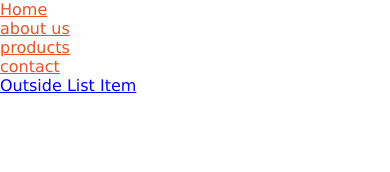
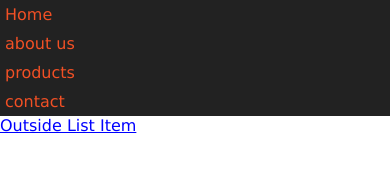
Before and after one commit to jbagalanon/cssbasic, a plain HTML site: page BlockStyling/index.html in a window 390 px wide. Drawn offline with Linux system fonts and the light colour scheme.

Commit message:
mobile navabar temp done

```diff
--- a/BlockStyling/css/style.css
+++ b/BlockStyling/css/style.css
@@ -13,13 +13,17 @@ ul li {
   /* this is for the removal of bullet list */
   list-style-type: none;
 }
+ul a {
+  color: blue;
+}
 
 ul li a {
   color: #f15025;
+  text-decoration: none;
+  background: #222;
+  display: block;
+  padding: 5px;
 }
 
-ul a {
-  color: blue;
-}
 .navbar {
 }
```
